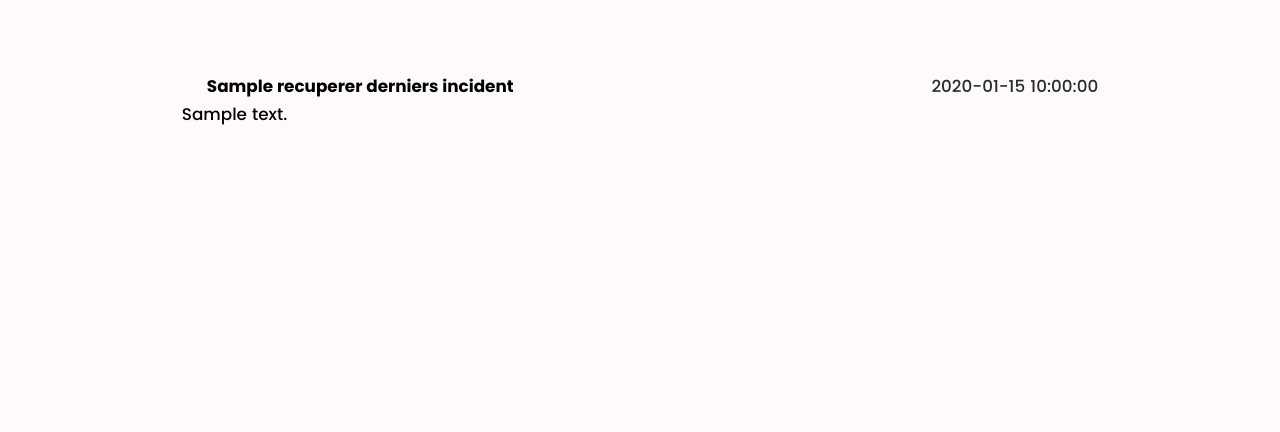
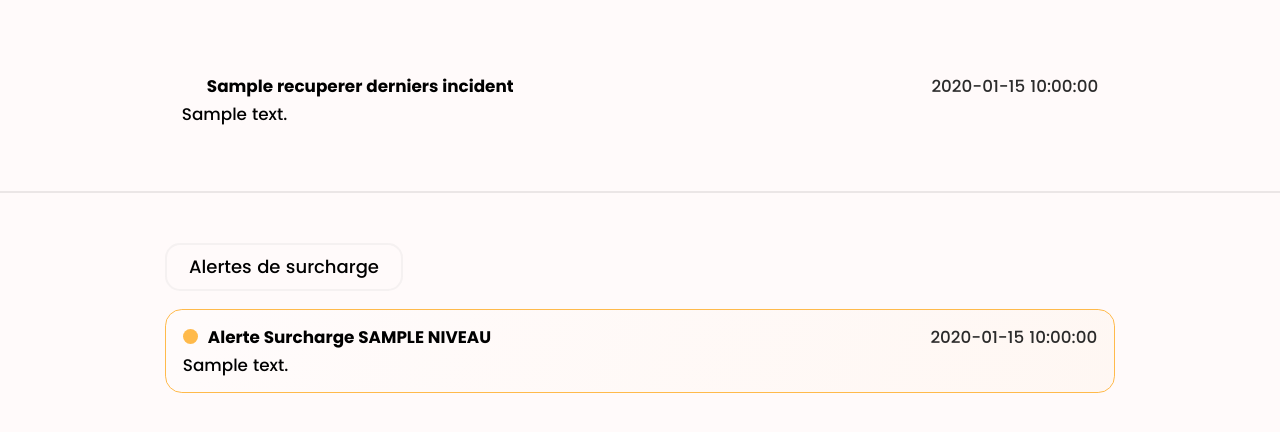
Before and after one commit to AnthonyCodeDev/SmartCity_CDCGR10, a PHP site: template vue/incidents.php in a window 1280 px wide. Shown: the part 294-726 px from the top of the page. Run offline with PHP 8.4, Linux system fonts and the light colour scheme; the template is opened without the code that fills it: most values are stand-ins (such as "Sample title", 1, 10 or a date in 2020).

Commit message:
Feature: 2.3.2: Ajout de donnée incident à l'accueil et surchage dans la page Incidents.

```diff
--- a/assets/css/web.css
+++ b/assets/css/web.css
@@ -728,3 +728,18 @@ canvas {
     text-align: center;
     margin-top: 20px;
 }
+
+.smartcity-incidents-btn {
+    display: flex;
+    justify-content: flex-end;
+    align-items: center;
+    width: 100%;
+}
+
+.smartcity-incidents-hr {
+    width: 100%;
+    max-width: 1400px;
+    border: 1px solid #00000014;
+    margin: 0 auto;
+    margin-top: 20px;
+}
--- a/controleur/HomeControleur.php
+++ b/controleur/HomeControleur.php
@@ -47,6 +47,7 @@ class HomeControleur {
         $recupererInformationsGlobales = $this->modele->recupererInformationsGlobales();
         $consommation30Jours = $this->modele->recupererConsommation30Jours();
         $production30Jours = $this->modele->recupererProduction30Jours();
+        $recupererAlertesProduction = $this->modele->recupererAlertesProduction();
 
         // Formater les valeurs pour chaque résultat
         $recupererInformationsGlobales = array_map(function($valeur) {
--- a/controleur/IncidentsControleur.php
+++ b/controleur/IncidentsControleur.php
@@ -33,6 +33,8 @@ class IncidentsControleur {
         Arguments: aucun
         Return: aucun
         */
+
+        $recupererAlertesProduction = $this->modele->recupererAlertesProduction();
         $description = $this->modele->getDescription();
         $recupererDerniersIncidents = $this->modele->recupererDerniersIncidents();
         $incidentEdit = null;
--- a/vue/genererrapport.php
+++ b/vue/genererrapport.php
@@ -41,7 +41,7 @@
     </div>
 </section>
 <div class="smartcity-graph-description">
-    Statistiques des derniers 30 jours.
+    Statistiques globales des dernières 24 heures.
 </div>
 
 <main class="smartcity-rapport-container">
--- a/vue/incidents.php
+++ b/vue/incidents.php
@@ -107,5 +107,37 @@ function getNiveauTexte($niveau) {
 
 </section>
 
+<?php if (count($recupererAlertesProduction) > 0) { ?>
+<hr class="smartcity-incidents-hr">
+<section class="smartcity-incidents">
+<div class="smartcity-incidents-container">
+    Alertes de surcharge
+</div>
+<?php
+foreach ($recupererAlertesProduction as $alerte) {
+    ?>
+    <div class="smartcity-incidents-alert warning">
+        <div class="smartcity-incidents-alert-content">
+            <div class="smartcity-incidents-alert-icon">
+                <div class="smartcity-incidents-alert-bubble">&nbsp;</div>
+                <div class="smartcity-incidents-alert-title">
+                    Alerte Surcharge <?= strtoupper($alerte['niveau']); ?>
+                </div>
+            </div>
+            <div class="smartcity-incidents-alert-date">
+                <?= $alerte['date_signalement']; ?>
+            </div>
+        </div>
+        <div class="smartcity-incidents-description">
+            <?= $alerte['description']; ?>
+        </div>
+    </div>
+    <?php
+}
+?>
+</section>
+<?php } ?>
+
+
 </body>
 </html>
```
Also changed, not shown: modele/HomeModele.php (+25 -109 lines), modele/IncidentsModele.php (+18 -0 lines), vue/home.php (+41 -1 lines).
